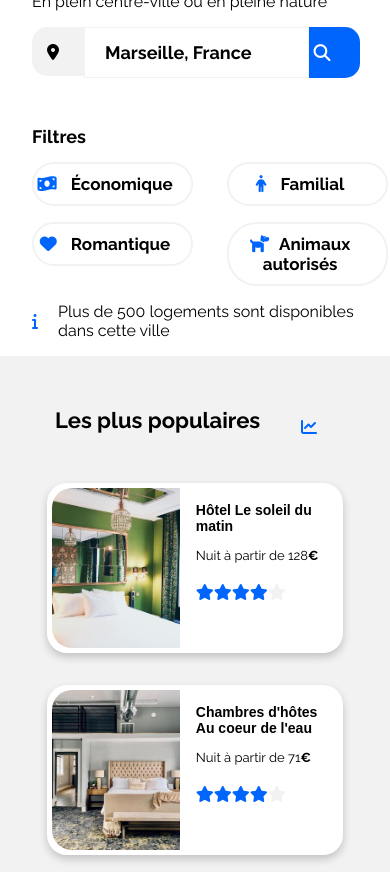
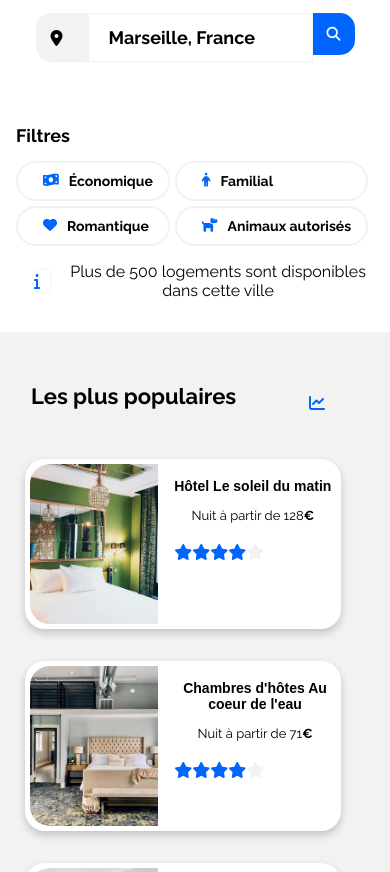
Before and after one commit to TristanMauer/Projet-2-OC, a plain HTML site: page index.html in a window 390 px wide. Shown: the part 228-1100 px from the top of the page. Drawn offline with Linux system fonts and the light colour scheme.

Commit message:
mise à jour

```diff
--- a/css/main.css
+++ b/css/main.css
@@ -17,7 +17,10 @@
   .box-gris h2{
     margin-top: 50px;
   }
-
+.box-gris h3{
+    margin-top:10px;
+    margin-bottom: 5px;
+  }
   .box-gris{
     border: #F2F2F2 solid 1px;
     background-color: #F2F2F2;
@@ -53,10 +56,7 @@
     background-color: white;
     border-radius: 20px;
   }
-  .box-gris h3{
-    margin-top:10px;
-    margin-bottom: 5px;
-  }
+
   .fa-star{
     padding-top: 0.5em;
     display: flex;
@@ -85,7 +85,7 @@
   }
   .fa-chart-line{
     margin-top: 3em;
-    margin-right:  2em;
+    margin-right:  3em;
   }
 .card2 .container{
     margin-left: 1em;
@@ -112,10 +112,6 @@
 
     }
 
-    .étoile-populaire{
-
-      margin-bottom: 1em;
-    }
     .flex-card2{
         display: flex;
         flex-direction: column;
--- a/css/mobile.css
+++ b/css/mobile.css
@@ -1,11 +1,13 @@
 @media screen  and (max-width:768px) {
-
+   /*Body*/
    body{
-      margin: 0;
+    margin: 0px;
+    text-align: center;
    }
    .marge{
-      margin-left: 2em;
+    margin: 1em;
    }
+    /*Header*/
   header{
     display: flex;
     flex-direction: column;
@@ -28,25 +30,27 @@
     border-bottom:#0065FC solid 3px;
   }
 
-
-
     /*Formulaire*/
       .recherche-barre{
           display: none;
       }
       .recherche-barre-téléphone{
-          display: block;
-          margin-right: 1em;
-      }
-      .recherche{
-          width:100%;
-          height: 100%;
+          display: flex;
+          align-items: center;
+          justify-content: center;
+          margin-right: 2em;
+          width: 100%;
       }
       .fa-magnifying-glass{
+        margin:0 auto;
           color:white;
+
       }
       .bouton-loupe{
-          margin: 0px;
+        display:flex;
+        align-items: center;
+        justify-content: center;
+        margin: 0;
         background-color: #0065FC;
         border-radius: 0 15px 15px 0;
         border: none;
@@ -57,17 +61,28 @@
   .conteneur-filtres{
     display:block;
   }
+  .filtres{
+    display: flex;
+    text-align: start;
+  }
   .flex-filtres{
       display: grid;
-      grid-template-columns: 50% 50%;
-      gap: 1em;
+      grid-template-columns: 0.5fr 0.5fr;
+      gap:5px;
+      white-space: nowrap;
+  }
+  .bouton-filtres{
+    font-size: 11px;
+    width: 100%;
+    height: 100%;
+    padding-left: 0px;
   }
   button{
-    margin: 0px;
-      width:90%;
-     padding-left: 0px;
+    font-size: 14px;
+    margin: auto;
+    width: 100%;
   }
-  information{
+  .information{
     margin-left: 1em;
   }
   /*Les plus populaires*/
@@ -77,6 +92,7 @@
 
   }
   .box-gris2{
+    margin: 0px;
      width: 100%;
      border: #F2F2F2 solid 1px;
      background-color: #F2F2F2;
@@ -100,8 +116,6 @@
     border: 0;
     background: white;
   }
-
-
   .flex-card{
     display: flex;
     flex-direction: column;
@@ -133,12 +147,13 @@
   .card3{
     width: 80%;
   }
+  /*Footer*/
   .box-gris3{
+    margin-right: 0px;
     width: 100%;
   }
   .footer-list{
     display: flex;
     flex-direction: column;
-    margin-left: 1em;
   }
   }
--- a/css/style.css
+++ b/css/style.css
@@ -1,5 +1,6 @@
 /* Body*/
 *{
+  max-width: 1400px;
   font-family: 'Raleway', sans-serif;
 }
 body{
@@ -33,7 +34,8 @@ p{
 }
 a {color: black;
   text-decoration: none;}
-/*NAV*/
+
+  /*NAV*/
 header {
     margin-top: 30px;
     display: flex;
@@ -56,12 +58,13 @@ nav a:hover{
   border-top: solid 3px #0065FC ;
   padding-top: 27px;
 }
-/*HEADER*/
+
+  /*Formulaire*/
 .formulaire{
 display: flex;
 flex-direction: row;
 }
-.icon-map{
+.icone-map{
   background-color: #F2F2F2;
   width:50px;
   height:47px;
@@ -81,6 +84,7 @@ flex-direction: row;
   border:1px solid #F2F2F2;
   padding-left: 20px;
 
+
 }
 .recherche::placeholder{
   opacity: 1;
@@ -95,11 +99,14 @@ flex-direction: row;
   background-color: #0065FC;
   border-radius: 0 15px 15px 0;
   border: none;
-  width:7em;
+  width:8em;
   height: 3em;
   color: white;
   font-family: 'Raleway', sans-serif;
   font-weight: bold;
+  display: flex;
+  justify-content: center;
+  align-items: center;
 }
 
 /*FILTRE*/
@@ -115,22 +122,28 @@ flex-direction: row;
     flex-direction: row;
     flex-wrap: wrap;
 }
-button{
-
+button {
   border-radius: 30px;
   border:2px solid #F2F2F2;
-  padding: 10px 15px 10px 15px;
+  padding: 10px 15px 10px 25px;
   background: none;
   font-size: 17px;
   font-weight: bold;
-  margin-left: 3em;
+  margin-left: 2em;
 }
 button:hover{
   background-color:#DEEBFF ;
 }
 
-
-
+.icone-info{
+  border: #F2F2F2 solid 1px;
+  border-radius: 30px;
+  width: 24px;
+  height: 24px;
+  display: flex;
+  justify-content: center;
+  align-items: center;
+}
 .information{
   display: flex;
   flex-direction: row;
--- a/css/tablette.css
+++ b/css/tablette.css
@@ -1,13 +1,20 @@
 @media screen and (max-width:992px){
-  .conteneur-filtres{
+  /*Filtres*/
+    .conteneur-filtres{
     display:flex;
     flex-direction: row;
 
   }
+
   button{
-      width:80%;
-  padding-left: 0%;
+    font-size: 0.9em;
+    display: flex;
+    flex-direction: row;
+    white-space: nowrap;
+    width: fit-content ;
+
   }
+  /*Herbergement*/
   .conteneur-box-gris{
         display: flex;
         flex-direction: column;
@@ -15,12 +22,13 @@
       }
       .box-gris{
         width: 100%;
-margin-bottom: 3em;
-padding-bottom: 2em;
+        margin-bottom: 3em;
+        padding-bottom: 2em;
       }
       .flex-icone{
-        margin: 0 2em 0 2em ;
+        margin: 0 0.5em 0 0.5em ;
       }
+      /*Populaire*/
       .box-gris2{
         width: 100%;
         padding-bottom: 2em;
@@ -35,12 +43,12 @@ padding-bottom: 2em;
     .flex-card2{
         display: flex;
         flex-direction: row;
-        margin-left: 2em;
+        margin-left: 0.5em;
     }
       .card2{
         display: flex;
         flex-direction:row ;
-        width: 28%;
+        width: 30%;
         height:10em;
       }
       .étoile-populaire{
@@ -49,6 +57,7 @@ padding-bottom: 2em;
         width: 12px;
         height: 12px;
       }
+      /*Activité*/
       .card3{
         width: 20%;
         height: 16em;
--- a/index.html
+++ b/index.html
@@ -5,7 +5,6 @@
     <title>Booki</title>
     <meta charset="utf-8" >
     <meta name="viewport" content="width=device-width, initial-scale=1">
-
 <link href="css/style.css" rel="stylesheet" >
 <link href="css/main.css" rel="stylesheet">
 <link href="css/tablette.css" rel="stylesheet">
@@ -27,14 +26,13 @@
     </nav>
 
         </header>
-        <!-- Formulaire = Filtres-->
+        <!-- Formulaire Filtres-->
     <section class="marge">
      <h1>Trouvez votre hébergement pour des vacances de rêve</h1>
         <p>En plein centre-ville ou en pleine nature</p>
-
         <form method="get" action="#" class="recherche-barre">
             <div class="formulaire">
-            <div class="icon-map">
+            <div class="icone-map">
                 <i class="fa-solid fa-location-dot"></i>
             </div>
             <div>
@@ -45,7 +43,7 @@
         </form>
         <form method="get" action="#" class="recherche-barre-téléphone">
             <div class="formulaire">
-            <div class="icon-map">
+            <div class="icone-map">
                 <i class="fa-solid fa-location-dot"></i>
             </div>
             <div>
@@ -76,7 +74,9 @@
     </div>
     </div>
 <div class="information">
+    <div class="icone-info">
     <i class="fa-solid fa-info"></i>
+</div>
     <div class="p-information">
     <p>Plus de 500 logements sont disponibles dans cette ville</p>
 </div>
@@ -183,6 +183,7 @@
     </div>
     <a href="#" class="afficher"><h2>Afficher plus</h2></a>
 </div>
+<!-- Populaire-->
 <div class="box-gris2">
     <div class="flex-icone">
     <div><h1>Les plus populaires</h1></div>
@@ -242,6 +243,7 @@
     </div>
     </div>
 </section>
+<!--Activités-->
     <section>
         <h1 id="activites"> Activités à Marseille</h1>
         <div class="flex-card3">
@@ -279,9 +281,10 @@
     </div>
     </section>
 </main>
+<!-- Footer-->
 <footer>
    <div class="box-gris3">
-    <div class="footer-list">
+    <div class="footer-list marge">
     <div class="list">
         <h2>À propos</h2>
         <ul>
@@ -307,11 +310,5 @@
    </div>
 </div>
 </footer>
-
-
-
-
 </body>
-
-
 </html>
```
Lines whose indentation alone changed are shown as unchanged.
